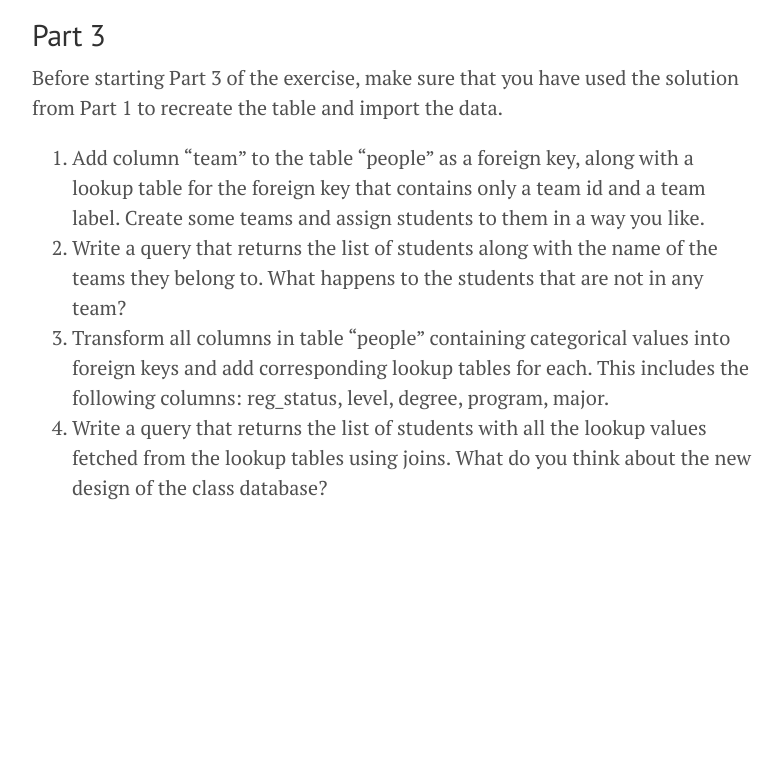
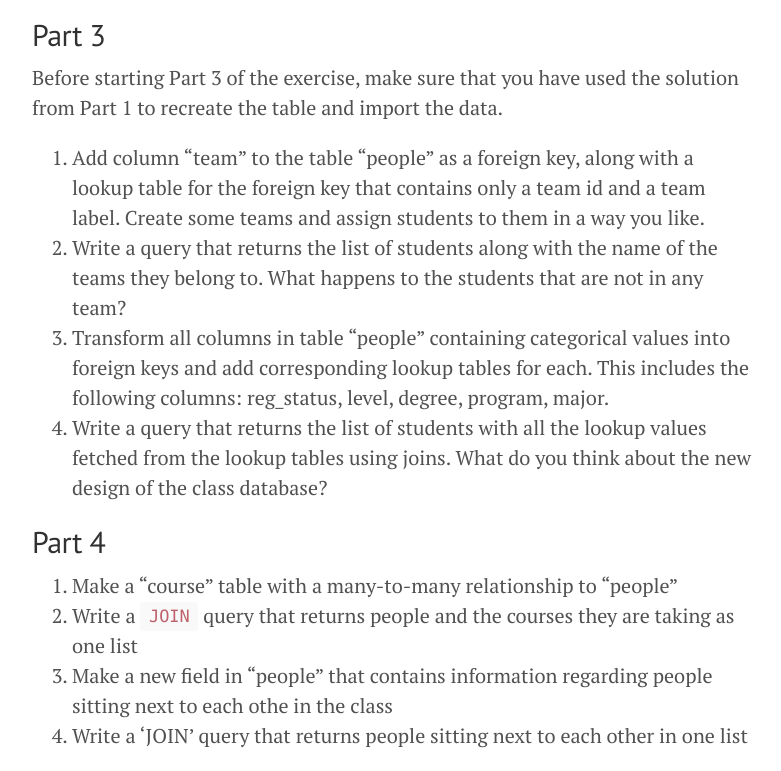
Before and after one commit to retrography/data-management, a Jekyll site: the page built from exercises/exercise_01.markdown, in a window 1280 px wide and 900 px high, scrolled down 2789 px, cut to the strip 129-900 px from the top of the window. Shown: the whole strip, without its empty margins (248-1029 px from the left). Built offline with Jekyll 4.4.1, drawn with Linux system fonts in a browser that asks for light colours; Markdown is read by kramdown in place of the engine named in the settings; before the commit the page ends 3441 px from its top, so only the background shows below that.

Commit message:
session 10

```diff
--- a/exercises/exercise_01.markdown
+++ b/exercises/exercise_01.markdown
@@ -75,3 +75,10 @@ Before starting Part 3 of the exercise, make sure that you have used the solutio
 2. Write a query that returns the list of students along with the name of the teams they belong to. What happens to the students that are not in any team?
 3. Transform all columns in table "people" containing categorical values into foreign keys and add corresponding lookup tables for each. This includes the following columns: reg_status, level, degree, program, major.
 4. Write a query that returns the list of students with all the lookup values fetched from the lookup tables using joins. What do you think about the new design of the class database?
+
+## Part 4
+
+1. Make a "course" table with a many-to-many relationship to "people"
+2. Write a `JOIN` query that returns people and the courses they are taking as one list
+3. Make a new field in "people" that contains information regarding people sitting next to each othe in the class
+4. Write a 'JOIN' query that returns people sitting next to each other in one list
```
